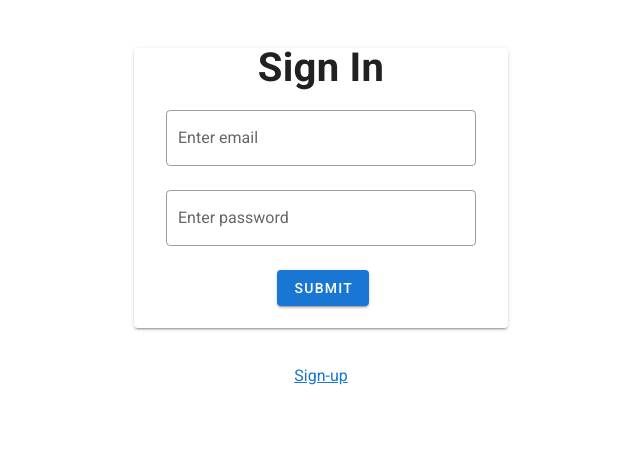
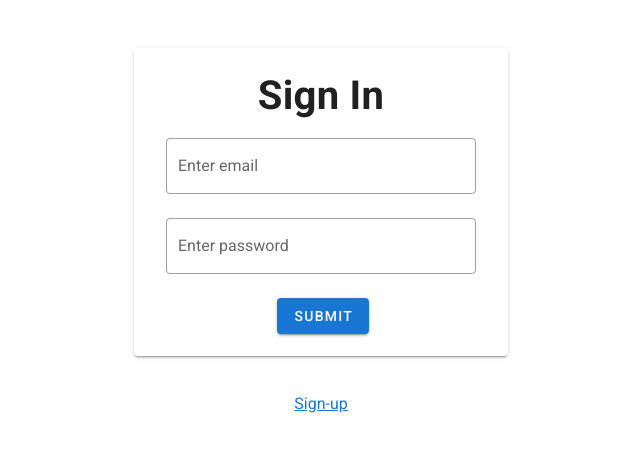
Before and after one commit to LeslieJR/chat-app, a Nuxt app: page /sign-in in a window 1280 px wide. Shown: the top 452 px of the page, without its empty margins (319-959 px from the left). Built offline with nearby package versions, Linux system fonts and the light colour scheme.

Commit message:
make it better

```diff
--- a/pages/sign-in.vue
+++ b/pages/sign-in.vue
@@ -2,7 +2,7 @@
   <div>
     <v-card class="mx-auto my-12" width="374">
       <v-card-title class="mt-4">
-        <v-row align="center" justify="center">
+        <v-row class="mt-4" align="center" justify="center">
           <h1>Sign In</h1>
         </v-row>
       </v-card-title>
```
